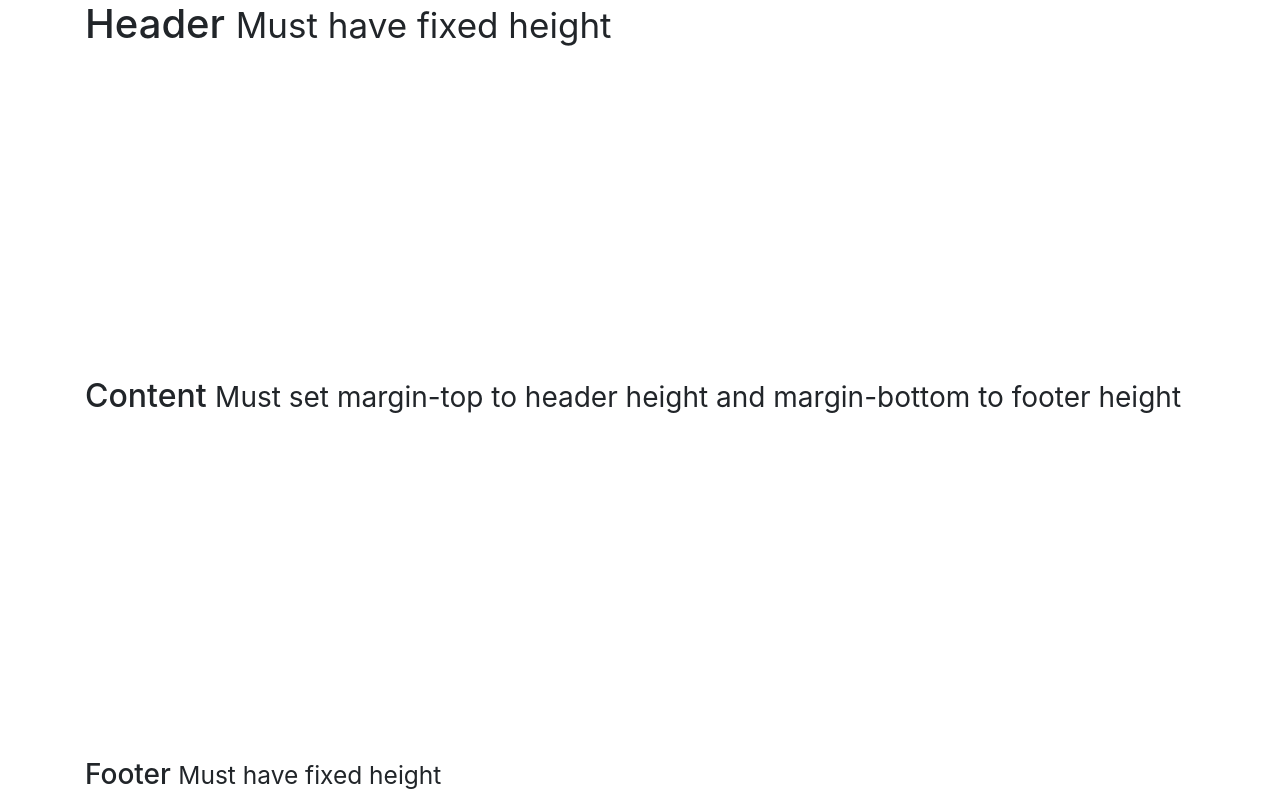
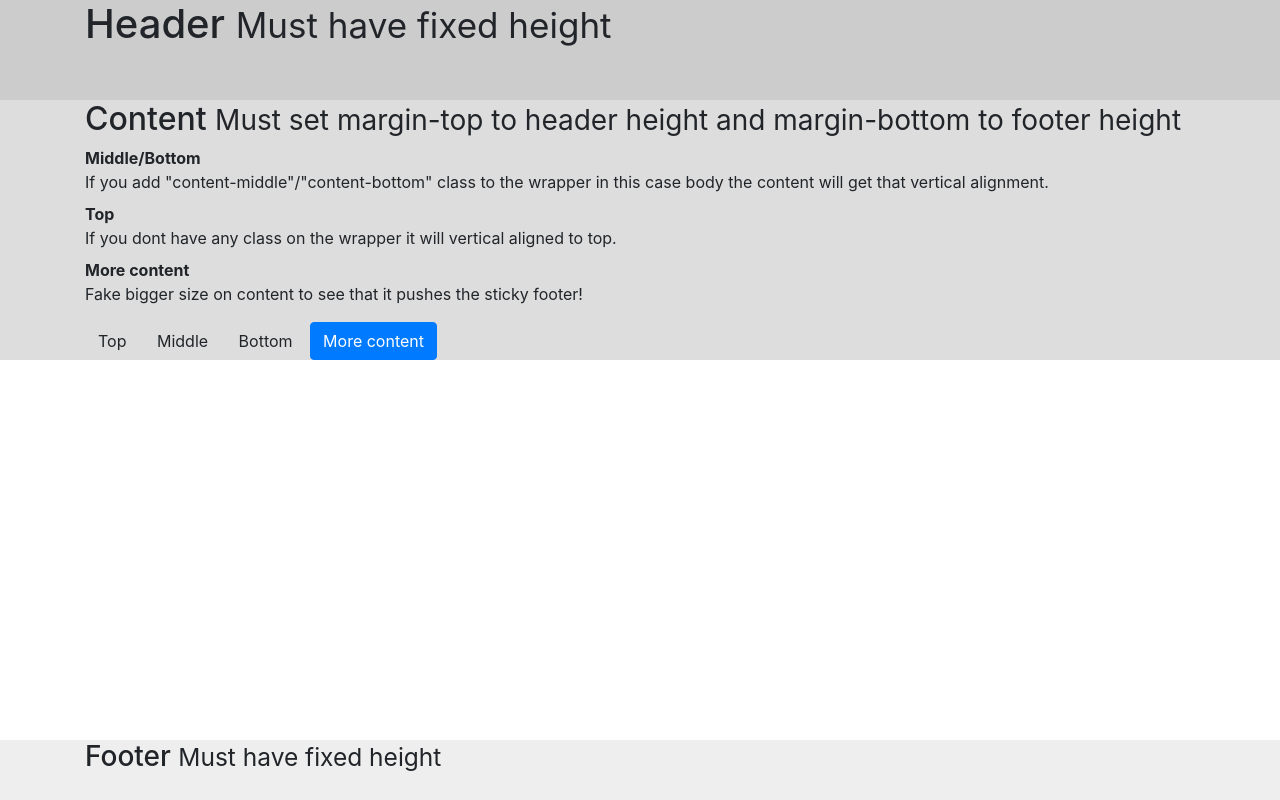
Before and after one commit to EloB/inline-block-layout, a plain HTML site: page index.html in a window 1280 px wide. Drawn offline with nearby package versions, Linux system fonts and the light colour scheme.

Commit message:
Cleaned up some.

```diff
--- a/index.html
+++ b/index.html
@@ -4,23 +4,56 @@
 	<meta charset="utf-8">
 	<meta http-equiv="X-UA-Compatible" content="IE=edge">
 	<title>Layout system</title>
-	<!-- Normal Twitter bootstrap -->
+	<!-- You dont need Twitter bootstrap but I added to  get a cleaner look on the demo -->
 	<link rel="stylesheet" href="http://cdnjs.cloudflare.com/ajax/libs/twitter-bootstrap/2.3.2/css/bootstrap.min.css">
 
 	<link rel="stylesheet" href="layout.css">
+
+	<style type="text/css">
+		/* Demo specific styles */
+		html, body {
+			height: 100%;
+		}
+
+		html {
+			overflow-y: scroll;
+		}
+
+		.content {
+			transition: all 2s;
+			-webkit-transition: all 2s;
+		}
+
+		.fake-height-content .content {
+			min-height: 200%;
+			*height: 200%;
+		}
+	</style>
 </head>
-<body class="content-top"
-	><div id="header">
+<body><div class="inline-block-layout"></div
+	><div class="header">
 		<div class="container">
 			<h1>Header <small>Must have fixed height</small></h1>
 		</div>
 	</div
-	><div id="content">
+	><div class="content">
 		<div class="container">
 			<h2>Content <small>Must set margin-top to header height and margin-bottom to footer height</small></h2>
+			<dl>
+				<dt>Middle/Bottom</dt>
+				<dd>If you add "content-middle"/"content-bottom" class to the wrapper in this case body the content will get that vertical alignment.</dd>
+				<dt>Top</dt>
+				<dd>If you dont have any class on the wrapper it will vertical aligned to top.</dd>
+				<dt>More content</dt>
+				<dd>Fake bigger size on content to see that it pushes the sticky footer!</dd>
+			</dl>
+			<a href="#" class="btn" onclick="document.body.className=''">Top</a>
+			<a href="#" class="btn" onclick="document.body.className='content-middle'">Middle</a>
+			<a href="#" class="btn" onclick="document.body.className='content-bottom'">Bottom</a>
+			<a href="#" class="btn btn-primary" onclick="document.documentElement.className=(document.documentElement.className == 'fake-height-content' ? '' : 'fake-height-content')">More content</a>
 		</div>
 	</div
-	><div id="footer">
+	><div class="footer">
 		<div class="container">
 			<h3>Footer <small>Must have fixed height</small></h3>
 		</div>
--- a/layout.css
+++ b/layout.css
@@ -1,22 +1,5 @@
-/* Fixes */
-html, body {
-	height: 100%;
-}
-
-body {
-	*zoom: expression(this.runtimeStyle.zoom='normal', this.insertBefore(document.createElement('before'), this.firstChild));
-}
-
-body>before {
-	display: inline;
-	zoom: 1;
-	width: 0;
-	height: 100%;
-	overflow: hidden;
-	vertical-align: middle;
-}
-
-body:before {
+/* Inline block layout */
+.inline-block-layout {
 	display: inline-block;
 	content: '';
 	width: 0;
@@ -25,29 +8,44 @@ body:before {
 	vertical-align: middle;
 }
 
-#header,
-#content,
-#footer {
+.header,
+.content,
+.footer {
 	display: inline-block;
 	*display: inline;
 	*zoom: 1;
 	width: 100%;
 }
 
-#content,
-#footer {
+.content,
+.footer {
 	margin-left: -100%;
 }
 
-/* Customs */
-#header {
-	vertical-align: top;
-}
-
-#content {
+.content-middle > .content {
 	vertical-align: middle;
 }
 
-#footer {
+.content-bottom > .content {
 	vertical-align: bottom;
 }
+
+/* Customs */
+.header {
+	vertical-align: top;
+	background: #ccc;
+	height: 100px;
+}
+
+.content {
+	vertical-align: top;
+	background: #ddd;
+	margin-top: 100px; /* Same as #header */
+	margin-bottom: 60px; /* Same as #footer */
+}
+
+.footer {
+	vertical-align: bottom;
+	background: #eee;
+	height: 60px;
+}
```
